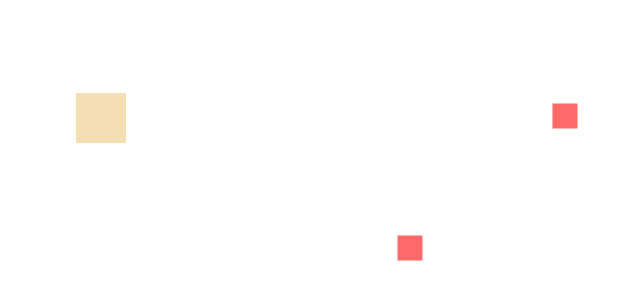
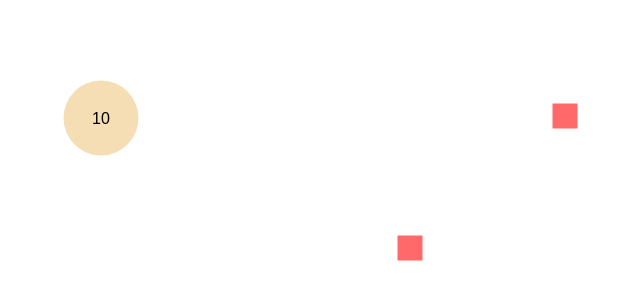
Before and after one commit to AlfGoto/towerGame, a plain HTML site: page index.html in a window 1280 px wide. Shown: the part 282-582 px from the top of the page, without its empty margins (539-1179 px from the left). Drawn offline with Linux system fonts and the light colour scheme.

Commit message:
ennemy now deal damage to the tower

```diff
--- a/classes/basic.js
+++ b/classes/basic.js
@@ -1,4 +1,5 @@
 import { randomBetweenTwoInt, distanceToPlayer, angleToPlayer } from "./utils.js"
+import towerStats from './towerStats.js'
 
 export default class basic {
     constructor(pv = 10, atk = 1, speed = 10, size = 25, toStopWalking = 0, shooter = false) {
@@ -47,6 +48,9 @@ export default class basic {
 
 
             setTimeout(() => { this.move(angle) }, this.speed)
+        }else{
+            this.div.remove()
+            towerStats.hp--
         }
     }
     setPos() {
--- a/classes/tower.js
+++ b/classes/tower.js
@@ -1,18 +1,31 @@
+import towerStats from './towerStats.js'
+
 export default class tower {
     constructor() {
+
+
         this.div = document.createElement('div')
         document.body.appendChild(this.div)
         this.div.id = 'tower'
         this.div.style.top = (window.innerHeight / 2) + 'px'
         this.div.style.left = (window.innerWidth / 2) + 'px'
 
-        this.size = 50
 
+        this.hpP = document.createElement('p')
+        this.div.appendChild(this.hpP)
+        this.updateHp()
+
+        this.size = 75
         document.documentElement.style.setProperty('--sizeTower', this.size + 'px');
 
         this.init()
     }
-    init(){
+    init() {
         console.log('Tower is up')
+        setInterval(() => { this.updateHp() }, 100)
+    }
+    updateHp() {
+        this.hp = towerStats.hp
+        this.hpP.innerHTML = this.hp
     }
 }
--- /dev/null
+++ b/classes/towerStats.js
@@ -0,0 +1,4 @@
+export default {
+    hp: 10,
+    maxHp: 10,
+}
--- a/style.css
+++ b/style.css
@@ -23,6 +23,10 @@ body {
         height: var(--sizeTower);
         background-color: wheat;
         transform: translateX(-50%) translateY(-50%);
+        border-radius: 50%;
+        display: flex;
+        justify-content: center;
+        align-items: center;
     }
 
     .ennemy {
```
